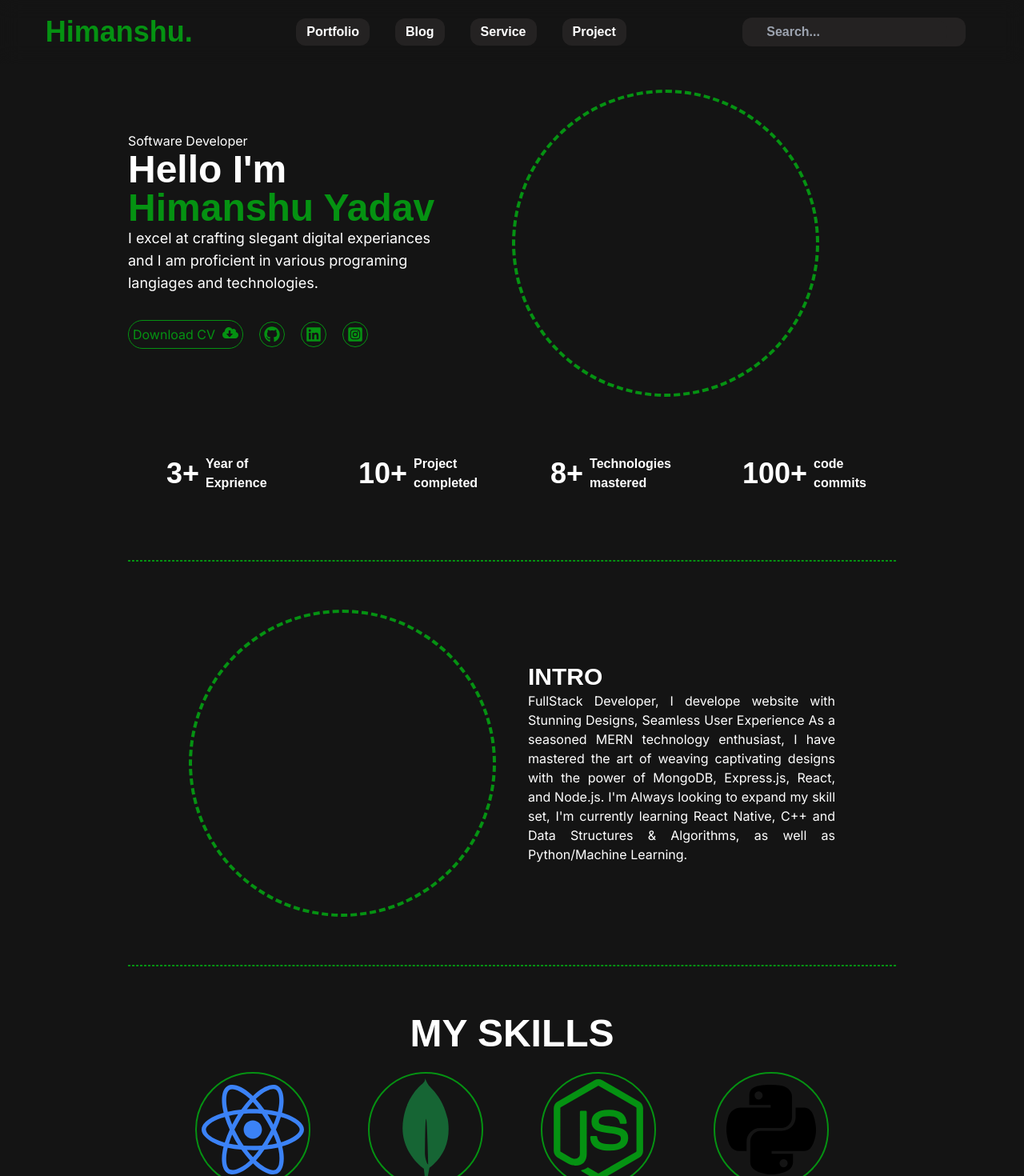
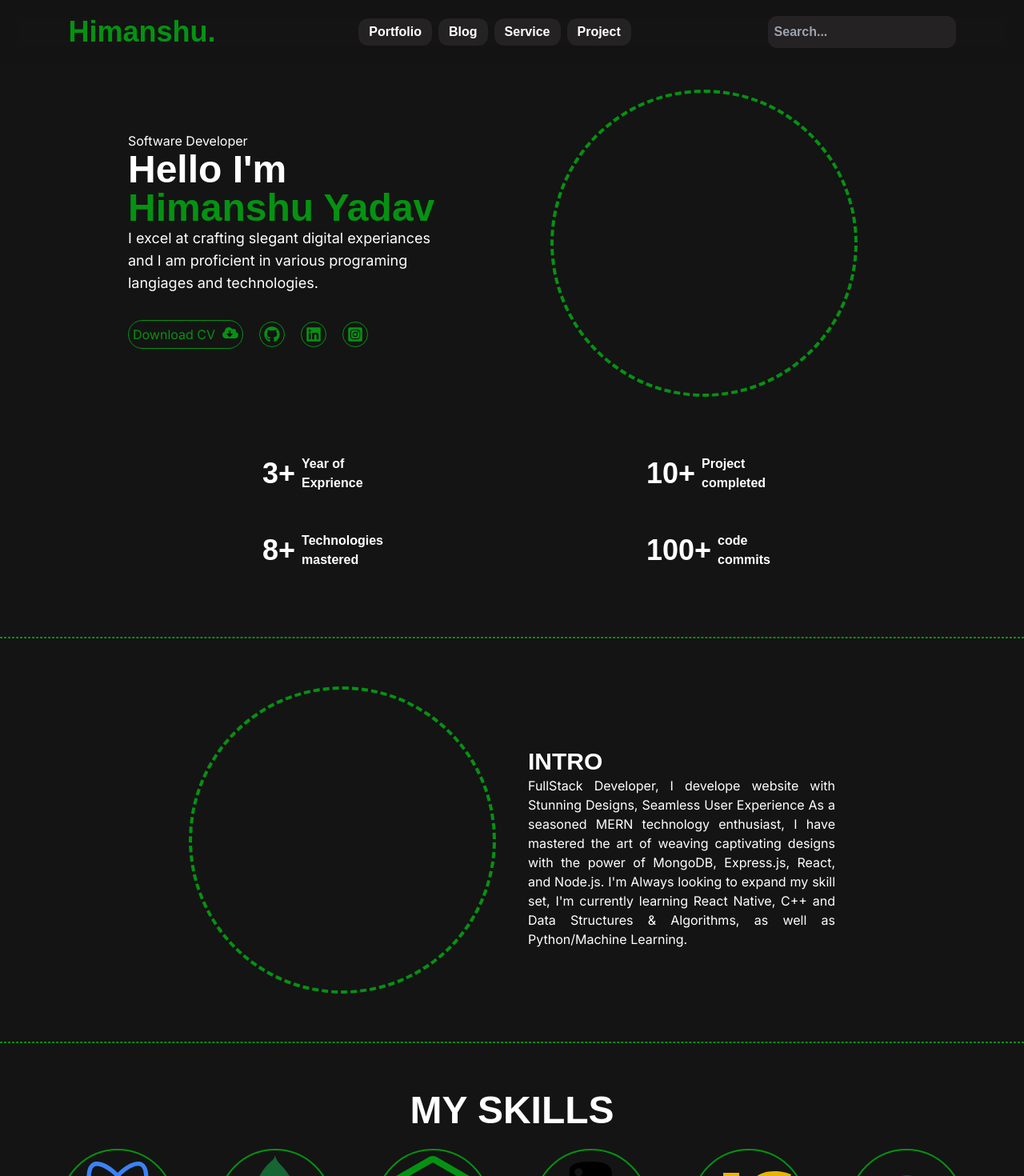
Before and after one commit to HimanshuRaj11/Himanshu, a Next.js app in the folder client/: page / in a window 1280 px wide. Shown: the top 1470 px of the page at 80% size. Built offline with nearby package versions, Linux system fonts and the light colour scheme.

Commit message:
make responsive

```diff
--- a/client/src/Components/AboutSection.tsx
+++ b/client/src/Components/AboutSection.tsx
@@ -2,10 +2,10 @@ import React from 'react'
 
 export default function AboutSection() {
   return (
-    <div className="about mt-5 mb-5 flex w-full justify-center flex-row">
-          <div className="img border-4 border-green border-dashed mr-5 h-96 w-96 border-circle"></div>
+    <div className="about mt-5 mb-5 flex items-center justify-center flex-col sm:flex-row">
+          <div className="img border-4 border-green border-dashed mr-5 size-96 border-circle"></div>
 
-          <div className="details ml-5 flex justify-center flex-col w-96">
+          <div className="details mt-5 ml-5 flex justify-center flex-col w-96">
             <h1 className="text-3xl font3 text-white">INTRO</h1>
             <h1 className="text-white text-justify">
               FullStack Developer, I develope website with Stunning Designs,
--- a/client/src/Components/BlogSection.tsx
+++ b/client/src/Components/BlogSection.tsx
@@ -1,7 +1,7 @@
 import Image from 'next/image'
 import Link from 'next/link'
 import React from 'react'
-const img_src = '/imageGirl1.jpg'
+const img_src = '/blank-paper.jpg'
 export default function BlogSection() {
   return (
     <div className='blog flex flex-col justify-center items-center'>
@@ -9,8 +9,8 @@ export default function BlogSection() {
       <div className='blogs w-full flex flex-wrap justify-around items-center'>
         <Link href={'/'}>
         <div className="card m-3 border-2 rounded-2xl border-green overflow-hidden">
-          <div className="img h-60 w-72">
-            <Image src={img_src} height={1000} width={800}  alt='' />
+          <div className="img h-52 w-72">
+            <Image src={img_src} width={3048} height={2024}  alt='' />
           </div>
           <div className="brif"></div>
         </div>
--- a/client/src/Components/HeroSection.tsx
+++ b/client/src/Components/HeroSection.tsx
@@ -1,6 +1,11 @@
-import Link from 'next/link'
-import React from 'react'
-import { FaCloudDownloadAlt, FaGithub, FaInstagramSquare, FaLinkedin } from 'react-icons/fa'
+import Link from "next/link";
+import React from "react";
+import {
+  FaCloudDownloadAlt,
+  FaGithub,
+  FaInstagramSquare,
+  FaLinkedin,
+} from "react-icons/fa";
 
 export default function HeroSection() {
   return (
@@ -12,36 +17,48 @@ export default function HeroSection() {
           <h1 className="text-white text-5xl new-amsterdam-regular">
             Hello {"I'm"}{" "}
           </h1>
-        <h1 className="text-green text-5xl ubuntu-regular">
-          Himanshu Yadav
-        </h1>
+          <h1 className="text-green text-5xl ubuntu-regular">Himanshu Yadav</h1>
           <h3 className="w-96 h-auto text-white text-lg">
-          I excel at crafting slegant digital experiances and I am
-          proficient in various programing langiages and technologies.
+            I excel at crafting slegant digital experiances and I am proficient
+            in various programing langiages and technologies.
           </h3>
           <div className="social flex flex-row items-center mt-6">
-          <span className="cv flex text-green justify-between w-36">
+            <span className="cv cursor-pointer flex text-green justify-between w-36">
               {" "}
               Download CV <FaCloudDownloadAlt className="icon" />
             </span>
-          <Link href={"https://github.com/HimanshuRaj11"} target="_blank" className="s-icon">
+
+            <Link
+              href={"https://github.com/HimanshuRaj11"}
+              target="_blank"
+              className="s-icon"
+            >
               <FaGithub className="icon" />
             </Link>
-          <Link href={"https://www.linkedin.com/in/himanshu-raj-yadav-37b185252"} target="_blank" className="s-icon">
+            <Link
+              href={"https://www.linkedin.com/in/himanshu-raj-yadav-37b185252"}
+              target="_blank"
+              className="s-icon"
+            >
               <FaLinkedin className="icon" />
             </Link>
-          <Link href={"https://www.instagram.com/raaz_himanshu_yadav/"} target="_blank" className="s-icon">
+            <Link
+              href={"https://www.instagram.com/raaz_himanshu_yadav/"}
+              target="_blank"
+              className="s-icon"
+            >
               <FaInstagramSquare className="icon" />
             </Link>
           </div>
         </div>
         {/* --- */}
-      <div className="part flex items-center">
+        <div className="part flex justify-center items-center">
           <div className="img border-4 border-green border-dashed h-96 w-96 border-circle"></div>
         </div>
       </div>
       {/* ---- */}
-    <div className="w-full h-24 flex flex-row justify-around items-center ubuntu-regular">
+      <div className="w-full h-auto flex flex-col justify-around items-center ubuntu-regular">
+        <div className="flex flex-row justify-around w-full">
           <div className="w-36 h-24 flex flex-row text-white items-center justify-between">
             <h1 className="text-4xl">3+</h1>{" "}
             <h4 className="ml-2">Year of Exprience</h4>
@@ -50,6 +67,8 @@ export default function HeroSection() {
             <h1 className="text-4xl">10+</h1>{" "}
             <h4 className="ml-2">Project completed</h4>
           </div>
+        </div>
+        <div  className="flex flex-row justify-around w-full">
           <div className="w-36 h-24 flex flex-row text-white items-center justify-between">
             <h1 className="text-4xl">8+</h1>{" "}
             <h4 className="ml-2">Technologies mastered</h4>
@@ -60,5 +79,6 @@ export default function HeroSection() {
           </div>
         </div>
       </div>
-  )
+    </div>
+  );
 }
--- a/client/src/Components/Navbar.tsx
+++ b/client/src/Components/Navbar.tsx
@@ -1,19 +1,91 @@
-import Link from 'next/link'
-import React from 'react'
+"use client";
+
+import Link from "next/link";
+import React, { useState } from "react";
+import { ImCross } from "react-icons/im";
+import { RiMenu3Fill } from "react-icons/ri";
 
 export default function Navbar() {
+  const [visible, setVisible] = useState(false);
   return (
-    <div className='w-full h-20 flex-row backdrop-blur-md fixed bg-transparent flex justify-around items-center'>
-        <Link href={'/'} className="logo font3 text-green text-4xl">Himanshu.</Link>
-        <div className="text-white menu flex ubuntu-regular items-center flex-row ">
-            <Link href={'/'} className='menu-link'>Portfolio</Link>
-            <Link href={'/'} className='menu-link'>Blog</Link>
-            <Link href={'/'} className='menu-link'>Service</Link>
-            <Link href={'/'} className='menu-link'>Project</Link>
+    <header>
+      {/* small Screen Navbar */}
+      <nav className=" sm:hidden small fixed z-50 h-auto w-full overflow-hidden flex-col  backdrop-blur-md flex bg-transparent items-center bg-slate-700 ">
+        <div className="h-20 w-full flex items-center justify-center">
+          <div className="hamburgur fixed top-5 flex items-center justify-center right-4 z-auto size-10">
+            {visible ? (
+              <ImCross className="text-green text-2xl cursor-pointer" onClick={()=>setVisible(false)} />
+            ) : (
+              <RiMenu3Fill className=" text-green text-4xl cursor-pointer" onClick={()=>setVisible(true)} />
+            )}
+          </div>
+
+          <Link href={"/"} className="logo font3 text-green text-4xl m-4">
+            Himanshu.
+          </Link>
         </div>
-      <div className="search">
-        <input type="search" name="search" className='search font2' placeholder='Search...' />
-      </div>
-    </div>
-  )
+        {visible ? (
+          <div className="h-screen">
+            <div className="search p-1 m-4">
+              <input
+                type="search"
+                name="search"
+                className="search font2 w-60 p-1 text-center"
+                placeholder="Search..."
+              />
+            </div>
+            <div className="links">
+              <div className="text-white menu flex ubuntu-regular items-center flex-col ">
+                <Link href={"/"} className="menu-link w-60 m-5 text-center">
+                  Portfolio
+                </Link>
+                <Link href={"/"} className="menu-link w-60 m-5 text-center">
+                  Blog
+                </Link>
+                <Link href={"/"} className="menu-link w-60 m-5 text-center">
+                  Service
+                </Link>
+                <Link href={"/"} className="menu-link w-60 m-5 text-center">
+                  Project
+                </Link>
+              </div>
+            </div>
+          </div>
+        ) : (
+          ""
+        )}
+      </nav>
+
+      {/* Lage screen Navbar */}
+      <nav className="Large hidden sm:block z-50">
+        <div className="w-full h-20 flex-row  z-50 backdrop-blur-md fixed bg-transparent flex justify-around items-center">
+          <Link href={"/"} className="logo font3 text-green text-4xl">
+            Himanshu.
+          </Link>
+          <div className="text-white menu flex ubuntu-regular items-center flex-row ">
+            <Link href={"/"} className="menu-link ml-2">
+              Portfolio
+            </Link>
+            <Link href={"/"} className="menu-link ml-2">
+              Blog
+            </Link>
+            <Link href={"/"} className="menu-link ml-2">
+              Service
+            </Link>
+            <Link href={"/"} className="menu-link ml-2">
+              Project
+            </Link>
+          </div>
+          <div className="search">
+            <input
+              type="search"
+              name="search"
+              className="search font2 p-2"
+              placeholder="Search..."
+            />
+          </div>
+        </div>
+      </nav>
+    </header>
+  );
 }
--- a/client/src/Components/ProjectSection.tsx
+++ b/client/src/Components/ProjectSection.tsx
@@ -1,7 +1,7 @@
 import Image from 'next/image'
 import Link from 'next/link'
 import React from 'react'
-const img_src = '/imageGirl1.jpg'
+const img_src = '/blank-paper.jpg'
 export default function ProjectSection() {
   return (
     <div className='project flex flex-col justify-center items-center'>
@@ -10,8 +10,8 @@ export default function ProjectSection() {
 
         <Link href={'/'}>
         <div className="card m-1 border-2 rounded-2xl border-green overflow-hidden">
-          <div className="img h-60 w-72">
-            <Image src={img_src} height={1000} width={800}  alt='' />
+          <div className="img h-52 w-72">
+            <Image src={img_src} width={3048} height={2024}  alt='' />
           </div>
           <div className="brif"></div>
         </div>
--- a/client/src/Components/skillSection.tsx
+++ b/client/src/Components/skillSection.tsx
@@ -6,7 +6,7 @@ import { SiMongodb, SiTailwindcss } from 'react-icons/si'
 
 export default function SkillSection() {
   return (
-    <div className="skill mt-5 mb-5  w-full pl-12 pr-12 flex flex-col justify-center items-center ">
+    <div className="skill mt-5 mb-5 pl-12 pr-12 flex flex-col justify-center items-center ">
     <div className="text-5xl text-white font2">MY SKILLS</div>
     <div className="flex justify-around flex-wrap">
       <div className="cir border-circle w-36 h-36 border-2 m-6 border-green flex items-center justify-center">
--- a/client/src/app/globals.css
+++ b/client/src/app/globals.css
@@ -31,8 +31,6 @@
     height: 30em;
 }
 .search{
-    margin: 0 16px;
-    padding: 3px 7px;
     background-color: #242222;
     border-radius: 12px;
     outline: none;
@@ -40,7 +38,6 @@
     color: #fff;
 }
 .menu-link{
-    margin: 0 16px;
     padding: 5px 13px;
     background-color: #242222;
     border-radius: 12px;
--- a/client/src/app/layout.tsx
+++ b/client/src/app/layout.tsx
@@ -2,6 +2,7 @@ import type { Metadata } from "next";
 import { Inter } from "next/font/google";
 import "./globals.css";
 import Navbar from "@/Components/Navbar";
+import Footer from "@/Components/Footer";
 
 const inter = Inter({ subsets: ["latin"] });
 
@@ -21,6 +22,7 @@ export default function RootLayout({
       <body className={inter.className}>
         <Navbar/>
         {children}
+        <Footer/>
         </body>
     </html>
   );
--- a/client/src/app/page.tsx
+++ b/client/src/app/page.tsx
@@ -1,7 +1,6 @@
 "use client";
 import AboutSection from "@/Components/AboutSection";
 import BlogSection from "@/Components/BlogSection";
-import Footer from "@/Components/Footer";
 import HeroSection from "@/Components/HeroSection";
 import HorizontalLine from "@/Components/HorizontalLine";
 import ProjectSection from "@/Components/ProjectSection";
@@ -9,8 +8,8 @@ import SkillSection from "@/Components/skillSection";
 
 export default function Home() {
   return (
-    <main className="h-auto bg-dark w-full flex-col flex items-center justify-center">
-      <div className="h-auto w-mid flex flex-col justify-center items-center pb-20">
+    <main className="h-auto relative bg-dark w-full flex-col flex items-center justify-center">
+      <div className="h-auto relative lg:w-mid flex flex-col justify-center items-center pb-20">
         {/* Hero section */}
         <HeroSection />
 
@@ -30,7 +29,7 @@ export default function Home() {
         {/* Newest Project */}
         <ProjectSection />
       </div>
-      <Footer/>
+
     </main>
   );
 }
```
Also changed, not shown: client/public/blank-paper.jpg (added). Lines whose indentation alone changed are shown as unchanged.
